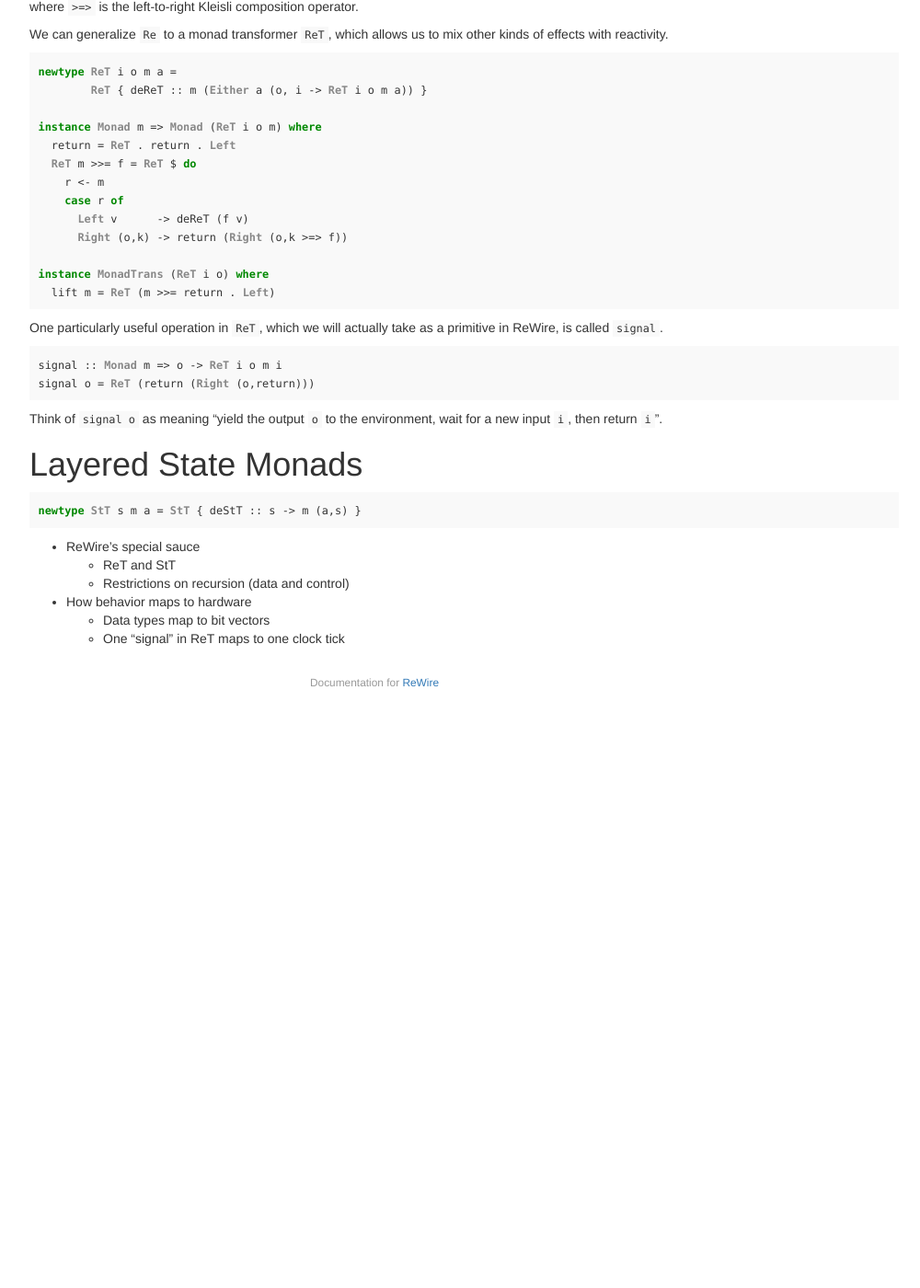
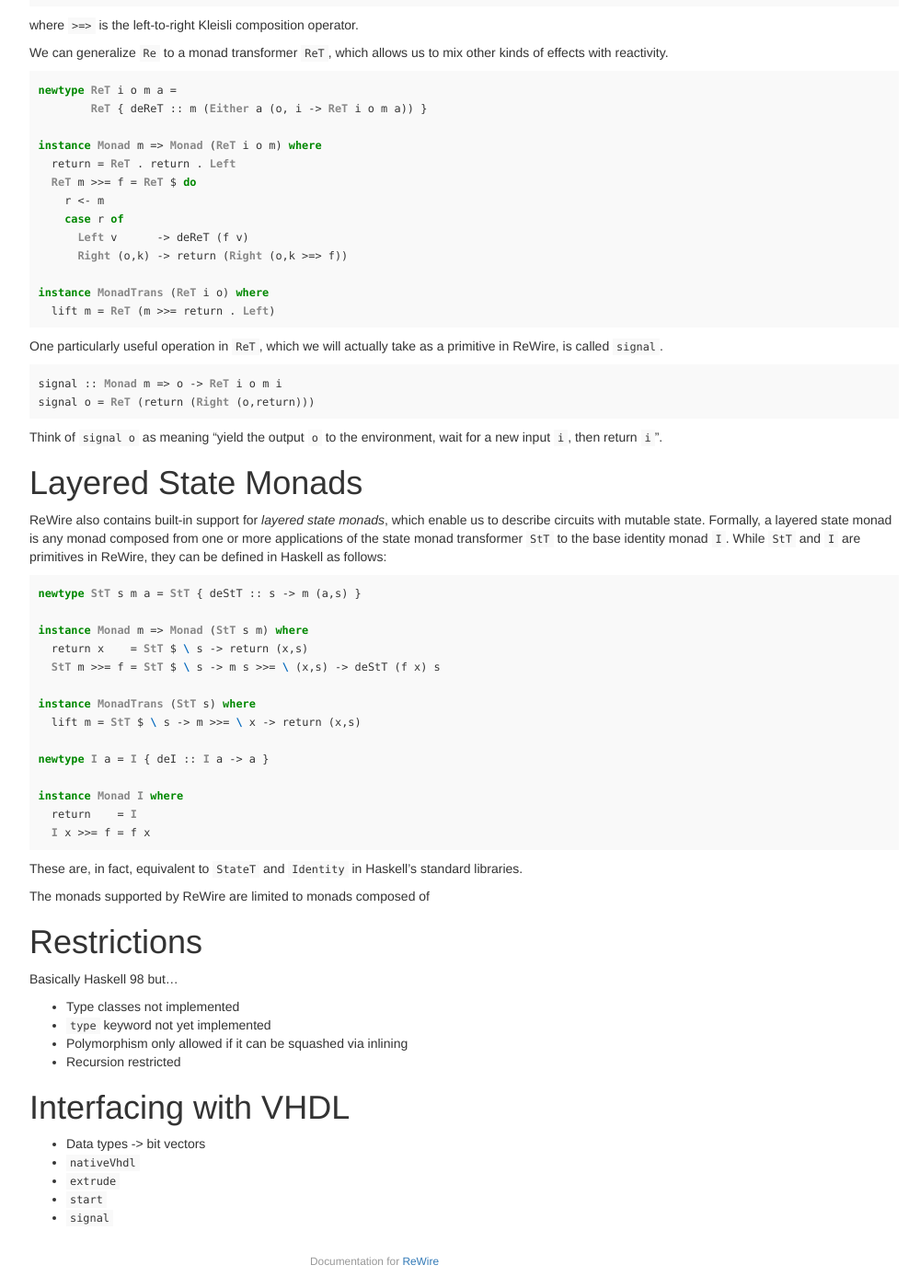
Before and after one commit to rewire-hardware/ReWire, a Jekyll site: the page built from _posts/2016-05-03-language-reference.md, in a window 1280 px wide and 1400 px high, scrolled down 704 px. Shown: the whole window at 92% size, without its empty margins (233-1233 px from the left). Built offline with Jekyll 4.4.1, drawn with Linux system fonts in a browser that asks for light colours; before the commit the page ends 1475 px from its top, so only the background shows below that.

Commit message:
Minor tweak to documentation

````diff
--- a/_posts/2016-05-03-language-reference.md
+++ b/_posts/2016-05-03-language-reference.md
@@ -17,14 +17,15 @@ The fundamental abstraction in ReWire is a class of monads called _reactive resu
 While reactive resumption monads are treated as a primitive in ReWire, their semantics can be defined in terms of Haskell. We will start with a simple case, then generalize to a monad transformer. The type of the _reactive resumption monad_ `Re` is defined in Haskell as follows.
 
 ```haskell
-data Re i o a = Done a | Pause o (i -> Re i o a)
+data Re i o a = Done a
+              | Pause o (i -> Re i o a)
 ```
 
 Think of the type `Re i o a` as representing a computation that is exchanging input and output signals (of types `i` and `o` respectively) with an external environment, and will return a value of type `a` if and when it terminates. Formally, a computation in `Re i o a` is either in a `Done` state, representing a finished computation that has returned a value of type `a`, or in a `Pause` state, yielding an output of type `o` and a function (i.e., a continuation) of type `i -> Re i o a` that is waiting for the next input from the environment. The type `Re i o` is a monad as follows:
 
 ```haskell
 instance Monad (Re i o) where
-  return = Done
+  return          = Done
   Done v >>= f    = f v
   Pause o k >>= f = Pause o (k >=> f)
 ```
@@ -60,13 +61,42 @@ Think of `signal o` as meaning "yield the output `o` to the environment, wait fo
 
 # Layered State Monads
 
+ReWire also contains built-in support for _layered state monads_, which enable us to describe circuits with mutable state. Formally, a layered state monad is any monad composed from one or more applications of the state monad transformer `StT` to the base identity monad `I`. While `StT` and `I` are primitives in ReWire, they can be defined in Haskell as follows:
+
 ```haskell
 newtype StT s m a = StT { deStT :: s -> m (a,s) }
+
+instance Monad m => Monad (StT s m) where
+  return x    = StT $ \ s -> return (x,s)
+  StT m >>= f = StT $ \ s -> m s >>= \ (x,s) -> deStT (f x) s
+
+instance MonadTrans (StT s) where
+  lift m = StT $ \ s -> m >>= \ x -> return (x,s)
+
+newtype I a = I { deI :: I a -> a }
+
+instance Monad I where
+  return    = I
+  I x >>= f = f x
 ```
 
-* ReWire's special sauce
-    - ReT and StT
-    - Restrictions on recursion (data and control)
-* How behavior maps to hardware
-    - Data types map to bit vectors
-    - One "signal" in ReT maps to one clock tick
+These are, in fact, equivalent to `StateT` and `Identity` in Haskell's standard libraries.
+
+The monads supported by ReWire are limited to monads composed of
+
+# Restrictions
+
+Basically Haskell 98 but...
+
+* Type classes not implemented
+* `type` keyword not yet implemented
+* Polymorphism only allowed if it can be squashed via inlining
+* Recursion restricted
+
+# Interfacing with VHDL
+
+* Data types -> bit vectors
+* `nativeVhdl`
+* `extrude`
+* `start`
+* `signal`
````
